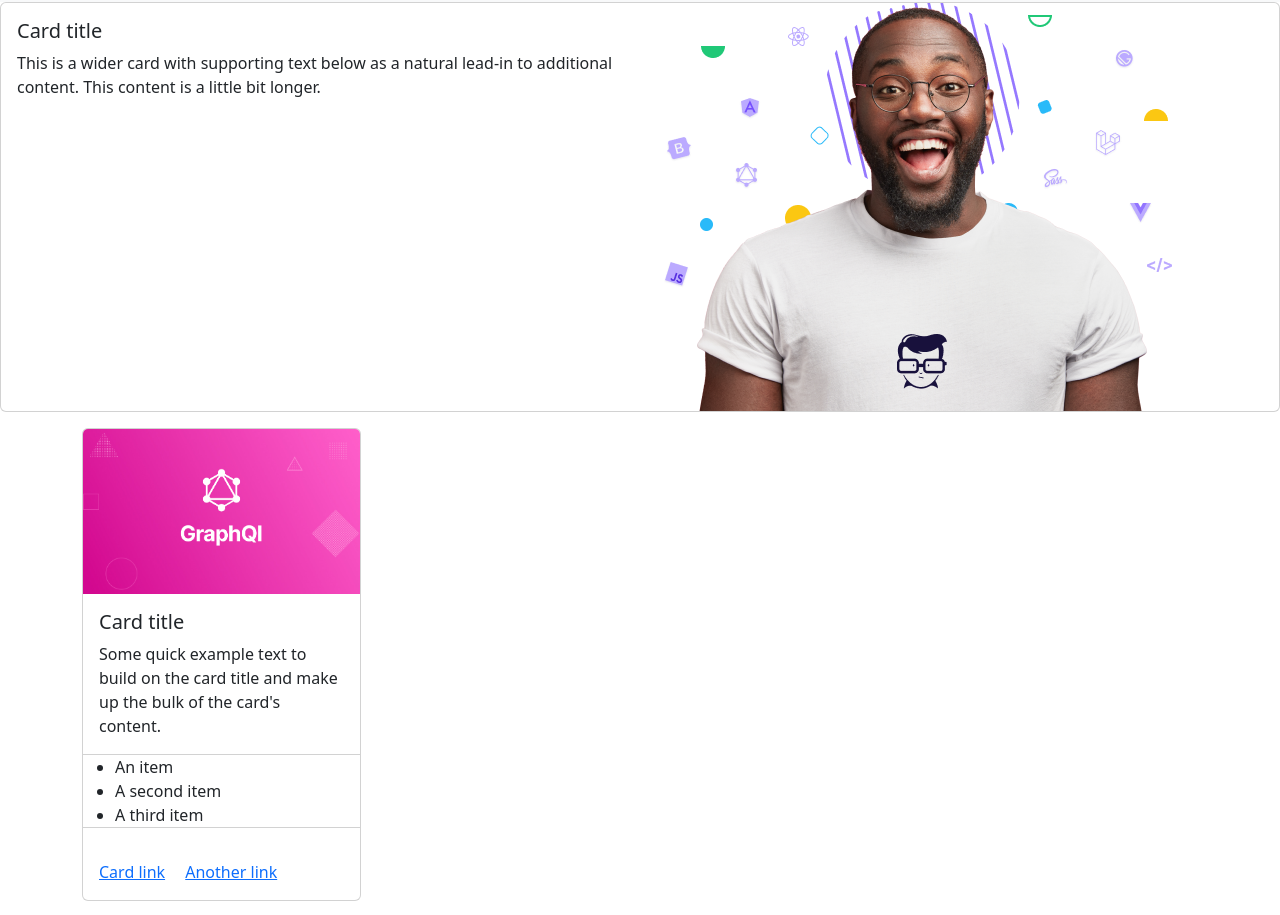
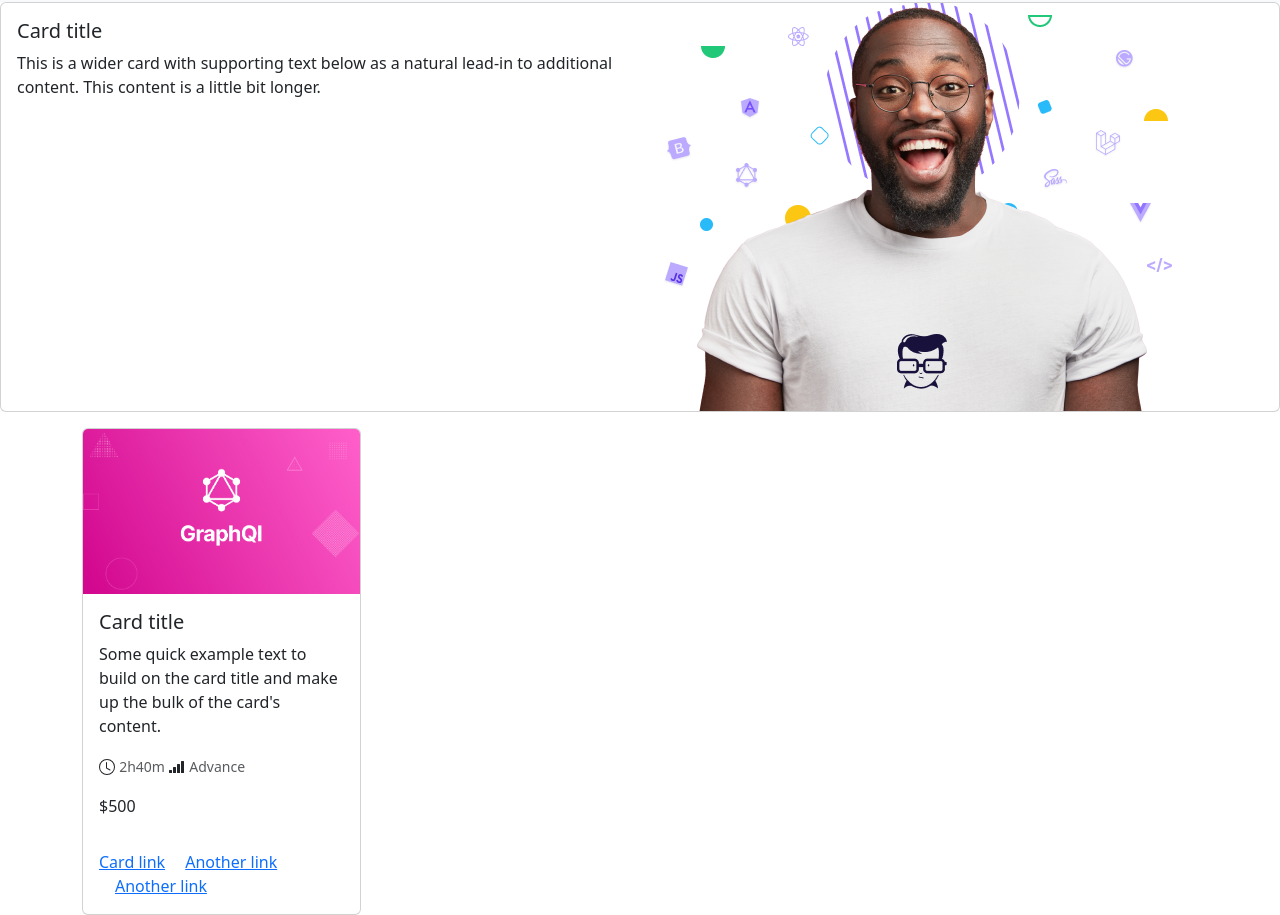
Before and after one commit to MrMax01/S6-L4-SASS-II, a plain HTML site: page index.html in a window 1280 px wide. Shown: the part 55-970 px from the top of the page. Drawn offline with nearby package versions, Linux system fonts and the light colour scheme.

Commit message:
finish 1 card for copy and paste

```diff
--- a/index.html
+++ b/index.html
@@ -127,13 +127,37 @@
                   Some quick example text to build on the card title and make up the bulk of the card's content.
                 </p>
               </div>
-              <ul class="list-group list-group-flush">
-                <li class="list-group-item">An item</li>
-                <li class="list-group-item">A second item</li>
-                <li class="list-group-item">A third item</li>
-              </ul>
+              <p class="card-text px-3">
+                <svg
+                  xmlns="http://www.w3.org/2000/svg"
+                  width="16"
+                  height="16"
+                  fill="currentColor"
+                  class="bi bi-clock"
+                  viewBox="0 0 16 16"
+                >
+                  <path d="M8 3.5a.5.5 0 0 0-1 0V9a.5.5 0 0 0 .252.434l3.5 2a.5.5 0 0 0 .496-.868L8 8.71V3.5z" />
+                  <path d="M8 16A8 8 0 1 0 8 0a8 8 0 0 0 0 16zm7-8A7 7 0 1 1 1 8a7 7 0 0 1 14 0z" />
+                </svg>
+                <small class="text-body-secondary">2h40m</small>
+                <svg
+                  xmlns="http://www.w3.org/2000/svg"
+                  width="16"
+                  height="16"
+                  fill="currentColor"
+                  class="bi bi-reception-4"
+                  viewBox="0 0 16 16"
+                >
+                  <path
+                    d="M0 11.5a.5.5 0 0 1 .5-.5h2a.5.5 0 0 1 .5.5v2a.5.5 0 0 1-.5.5h-2a.5.5 0 0 1-.5-.5v-2zm4-3a.5.5 0 0 1 .5-.5h2a.5.5 0 0 1 .5.5v5a.5.5 0 0 1-.5.5h-2a.5.5 0 0 1-.5-.5v-5zm4-3a.5.5 0 0 1 .5-.5h2a.5.5 0 0 1 .5.5v8a.5.5 0 0 1-.5.5h-2a.5.5 0 0 1-.5-.5v-8zm4-3a.5.5 0 0 1 .5-.5h2a.5.5 0 0 1 .5.5v11a.5.5 0 0 1-.5.5h-2a.5.5 0 0 1-.5-.5v-11z"
+                  />
+                </svg>
+                <small class="text-body-secondary">Advance</small>
+              </p>
+              <p class="px-3">$500</p>
               <div class="card-body">
                 <a href="#" class="card-link">Card link</a>
+                <a href="#" class="card-link">Another link</a>
                 <a href="#" class="card-link">Another link</a>
               </div>
             </div>
@@ -144,6 +168,7 @@
         </div>
       </div>
     </main>
+
     <script
       src="https://cdn.jsdelivr.net/npm/bootstrap@5.3.1/dist/js/bootstrap.bundle.min.js"
       integrity="sha384-HwwvtgBNo3bZJJLYd8oVXjrBZt8cqVSpeBNS5n7C8IVInixGAoxmnlMuBnhbgrkm"
```
